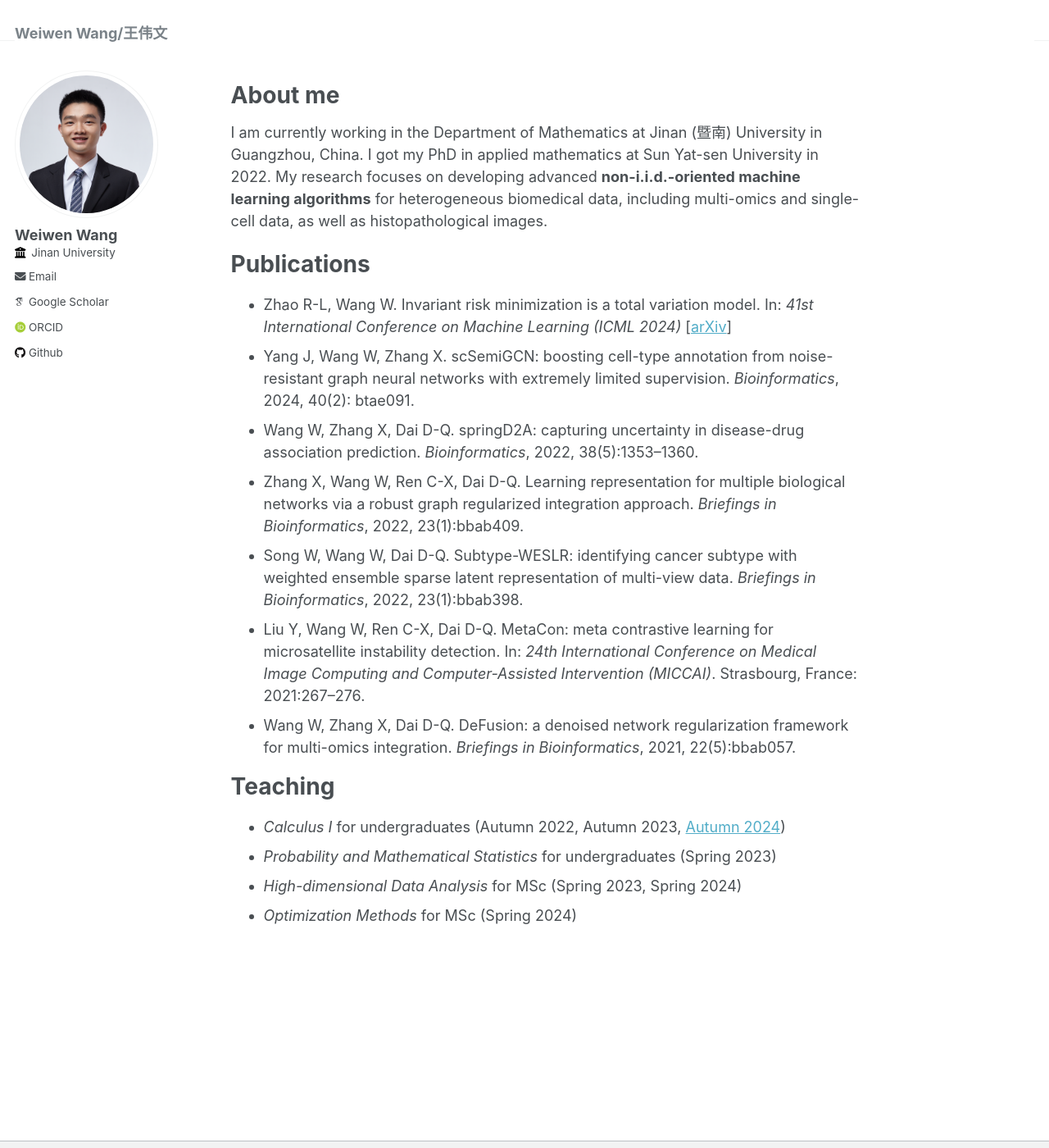
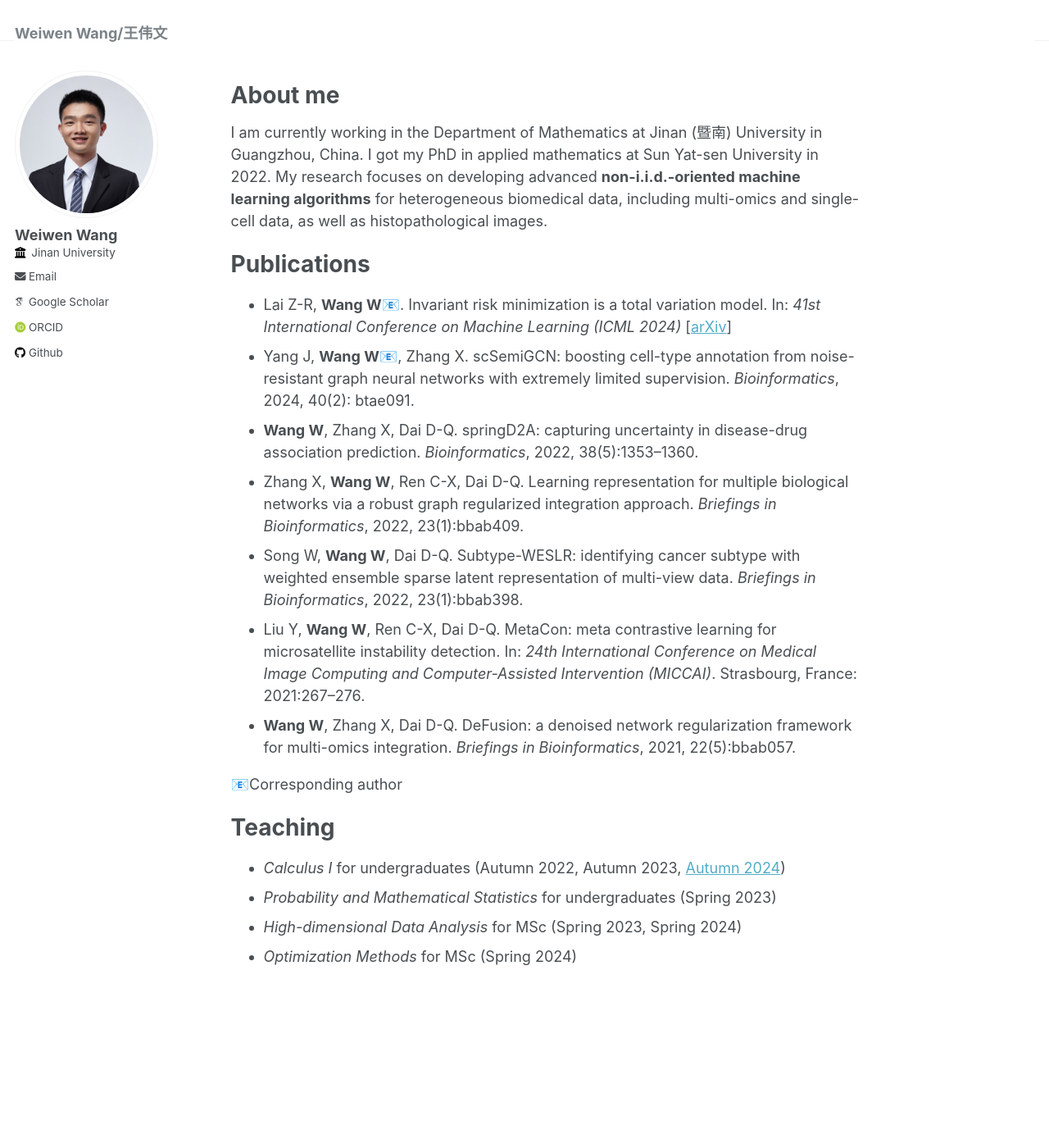
Before and after one commit to wangyuanhao/wangyuanhao.github.io, a Jekyll site: the page built from _pages/about.md, in a window 1280 px wide and 1400 px high. Shown: the whole window at 82% size. Built offline with Jekyll 4.4.1, drawn with Linux system fonts in a browser that asks for light colours; some web fonts are replaced.

Commit message:
Update about.md

```diff
--- a/_pages/about.md
+++ b/_pages/about.md
@@ -12,13 +12,15 @@ I am currently working in the Department of Mathematics at Jinan (暨南) Univer
 
 Publications
 ======
-* Zhao R-L, Wang W. Invariant risk minimization is a total variation model. In: *41st  International Conference on Machine Learning (ICML 2024)* [[arXiv](https://arxiv.org/abs/2405.01389)]
-* Yang J, Wang W, Zhang X. scSemiGCN: boosting cell-type annotation from noise-resistant graph neural networks with extremely limited supervision. *Bioinformatics*, 2024, 40(2): btae091.
-* Wang W, Zhang X, Dai D-Q. springD2A: capturing uncertainty in disease-drug association prediction. *Bioinformatics*, 2022, 38(5):1353–1360.
-* Zhang X, Wang W, Ren C-X, Dai D-Q. Learning representation for multiple biological networks via a robust graph regularized integration approach. *Briefings in Bioinformatics*, 2022, 23(1):bbab409.
-* Song W, Wang W, Dai D-Q. Subtype-WESLR: identifying cancer subtype with weighted ensemble sparse latent representation of multi-view data. *Briefings in Bioinformatics*, 2022, 23(1):bbab398.
-*  Liu Y, Wang W, Ren C-X, Dai D-Q. MetaCon: meta contrastive learning for microsatellite instability detection. In: *24th International Conference on Medical Image Computing and Computer-Assisted Intervention (MICCAI)*. Strasbourg, France: 2021:267–276.
-* Wang W, Zhang X, Dai D-Q. DeFusion: a denoised network regularization framework for multi-omics integration. *Briefings in Bioinformatics*, 2021, 22(5):bbab057.
+* Lai Z-R, **Wang W📧**. Invariant risk minimization is a total variation model. In: *41st  International Conference on Machine Learning (ICML 2024)* [[arXiv](https://arxiv.org/abs/2405.01389)]
+* Yang J, **Wang W📧**, Zhang X. scSemiGCN: boosting cell-type annotation from noise-resistant graph neural networks with extremely limited supervision. *Bioinformatics*, 2024, 40(2): btae091.
+* **Wang W**, Zhang X, Dai D-Q. springD2A: capturing uncertainty in disease-drug association prediction. *Bioinformatics*, 2022, 38(5):1353–1360.
+* Zhang X, **Wang W**, Ren C-X, Dai D-Q. Learning representation for multiple biological networks via a robust graph regularized integration approach. *Briefings in Bioinformatics*, 2022, 23(1):bbab409.
+* Song W, **Wang W**, Dai D-Q. Subtype-WESLR: identifying cancer subtype with weighted ensemble sparse latent representation of multi-view data. *Briefings in Bioinformatics*, 2022, 23(1):bbab398.
+*  Liu Y, **Wang W**, Ren C-X, Dai D-Q. MetaCon: meta contrastive learning for microsatellite instability detection. In: *24th International Conference on Medical Image Computing and Computer-Assisted Intervention (MICCAI)*. Strasbourg, France: 2021:267–276.
+* **Wang W**, Zhang X, Dai D-Q. DeFusion: a denoised network regularization framework for multi-omics integration. *Briefings in Bioinformatics*, 2021, 22(5):bbab057.
+
+📧Corresponding author
 
 Teaching
 ======
```
